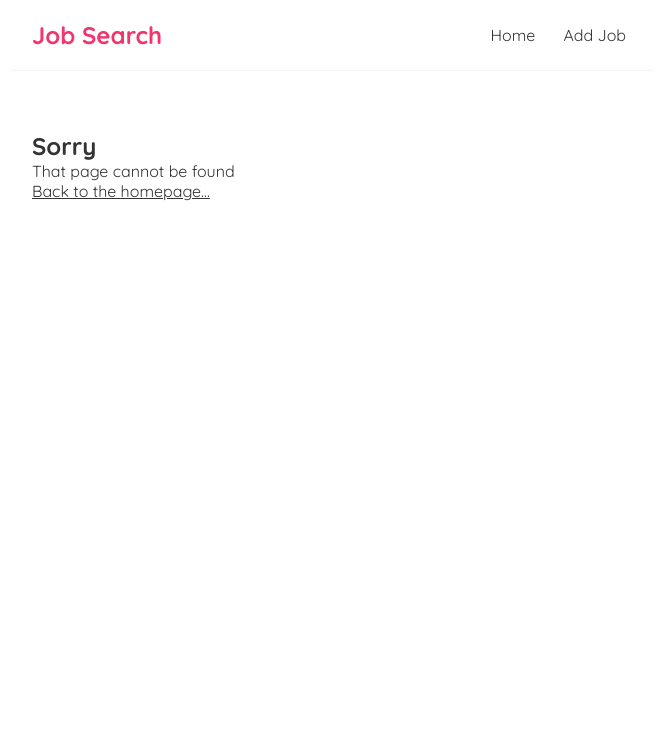
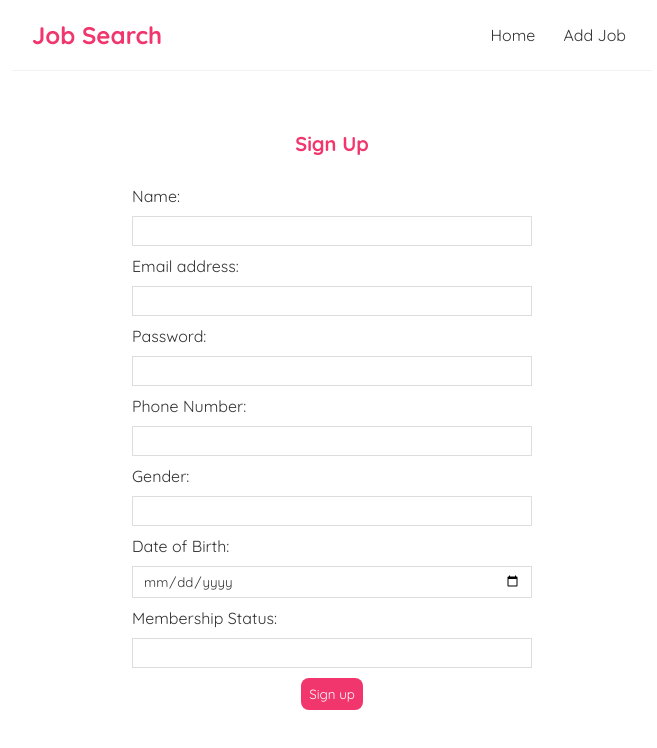
Before and after one commit to vernere/cm3, a React (Vite) app in the folder frontend/: page /signup in a window 1280 px wide. Shown: the top 748 px of the page, without its empty margins (308-965 px from the left). Built offline with nearby package versions, Linux system fonts and the light colour scheme.

Commit message:
created the login and signup page without the hooks

```diff
--- a/frontend/src/App.jsx
+++ b/frontend/src/App.jsx
@@ -5,6 +5,8 @@
 import AddJobPage from "./pages/AddJobPage";
 import Navbar from "./components/Navbar";
 import NotFoundPage from "./pages/NotFoundPage"
+import Login from "./pages/login";
+import Signup from "./pages/Signup";
 
 const App = () => {
 
@@ -17,6 +19,8 @@
               <Route path="/" element={<Home />} />
               <Route path="/add-job" element={<AddJobPage />} />
               <Route path='*' element={<NotFoundPage />} />
+              <Route path="/login" element={<Login />} />
+              <Route path="/signup" element={<Signup /> } />
             </Routes>
           </div>
         </BrowserRouter>
--- /dev/null
+++ b/frontend/src/pages/Login.jsx
@@ -0,0 +1,59 @@
+import { useState } from "react";
+import { useNavigate } from "react-router-dom";
+
+const Login = ({ setIsAuthenticated }) => {
+  const navigate = useNavigate();
+  const [email, setEmail] = useState("");
+  const [password, setPassword] = useState("");
+  const [error, setError] = useState(null);
+  const [isLoading, setIsLoading] = useState(false);
+
+  const handleFormSubmit = async (e) => {
+    e.preventDefault();
+    setIsLoading(true);
+    setError(null);
+
+    const response = await fetch("/api/users/login", {
+      method: "POST",
+      headers: { "Content-Type": "application/json" },
+      body: JSON.stringify({ email, password }),
+    });
+
+    const user = await response.json();
+
+    if (!response.ok) {
+      setError(user.error);
+      setIsLoading(false);
+      return;
+    }
+
+    localStorage.setItem("user", JSON.stringify(user));
+    setIsAuthenticated(true);
+    setIsLoading(false);
+    navigate("/");
+  };
+
+  return (
+    <div className="create">
+      <h2>Login</h2>
+      <form onSubmit={handleFormSubmit}>
+        <label>Email address:</label>
+        <input
+          type="email"
+          value={email}
+          onChange={(e) => setEmail(e.target.value)}
+        />
+        <label>Password:</label>
+        <input
+          type="password"
+          value={password}
+          onChange={(e) => setPassword(e.target.value)}
+        />
+        {error && <p style={{ color: "red" }}>{error}</p>}
+        <button disabled={isLoading}>{isLoading ? "Logging in..." : "Sign in"}</button>
+      </form>
+    </div>
+  );
+};
+
+export default Login;
--- /dev/null
+++ b/frontend/src/pages/Signup.jsx
@@ -0,0 +1,74 @@
+import { useState } from "react";
+import { useNavigate } from "react-router-dom";
+
+const Signup = ({ setIsAuthenticated }) => {
+  const navigate = useNavigate();
+  const [name, setName] = useState("");
+  const [email, setEmail] = useState("");
+  const [password, setPassword] = useState("");
+  const [phoneNumber, setPhoneNumber] = useState("");
+  const [gender, setGender] = useState("");
+  const [dateOfBirth, setDateOfBirth] = useState("");
+  const [membershipStatus, setMembershipStatus] = useState("");
+  const [error, setError] = useState(null);
+  const [isLoading, setIsLoading] = useState(false);
+
+  const handleFormSubmit = async (e) => {
+    e.preventDefault();
+    setIsLoading(true);
+    setError(null);
+
+    const response = await fetch("/api/users/signup", {
+      method: "POST",
+      headers: { "Content-Type": "application/json" },
+      body: JSON.stringify({
+        name,
+        email,
+        password,
+        phone_number: phoneNumber,
+        gender,
+        date_of_birth: dateOfBirth,
+        membership_status: membershipStatus,
+      }),
+    });
+
+    const user = await response.json();
+
+    if (!response.ok) {
+      setError(user.error);
+      setIsLoading(false);
+      return;
+    }
+
+    localStorage.setItem("user", JSON.stringify(user));
+    setIsAuthenticated(true);
+    setIsLoading(false);
+    navigate("/");
+  };
+
+  return (
+    <div className="create">
+      <h2>Sign Up</h2>
+      <form onSubmit={handleFormSubmit}>
+        <label>Name:</label>
+        <input type="text" value={name} onChange={(e) => setName(e.target.value)} />
+        <label>Email address:</label>
+        <input type="email" value={email} onChange={(e) => setEmail(e.target.value)} />
+        <label>Password:</label>
+        <input type="password" value={password} onChange={(e) => setPassword(e.target.value)} />
+        <label>Phone Number:</label>
+        <input type="text" value={phoneNumber} onChange={(e) => setPhoneNumber(e.target.value)} />
+        <label>Gender:</label>
+        <input type="text" value={gender} onChange={(e) => setGender(e.target.value)} />
+        <label>Date of Birth:</label>
+        <input type="date" value={dateOfBirth} onChange={(e) => setDateOfBirth(e.target.value)} />
+        <label>Membership Status:</label>
+        <input type="text" value={membershipStatus} onChange={(e) => setMembershipStatus(e.target.value)} />
+        {error && <p style={{ color: "red" }}>{error}</p>}
+        <button disabled={isLoading}>{isLoading ? "Signing up..." : "Sign up"}</button>
+      </form>
+    </div>
+  );
+};
+
+export default Signup;
```
Also changed, not shown: 2 other files (tests, documents, lock files or other folders).
